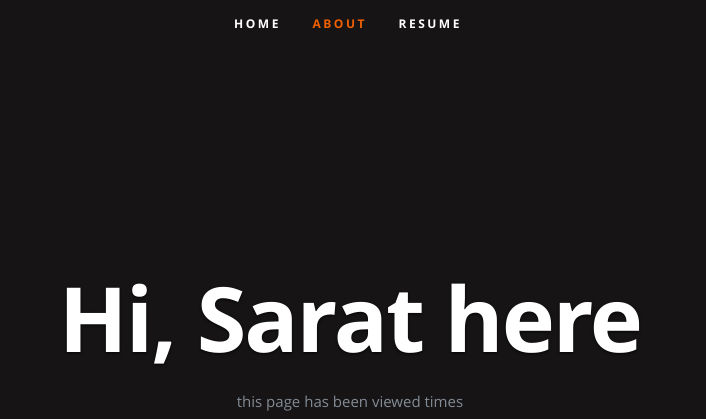
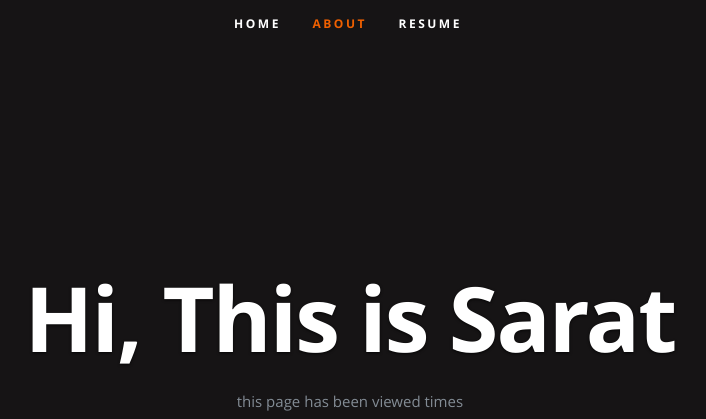
Before and after one commit to sarat-balogun/Azure-Resume, a plain HTML site: page frontend/index.html in a window 1280 px wide. Shown: the top 419 px of the page, without its empty margins (292-998 px from the left). Drawn offline with nearby package versions, Linux system fonts and the light colour scheme.

Commit message:
Update to FrontEnd

```diff
--- a/frontend/index.html
+++ b/frontend/index.html
@@ -54,7 +54,7 @@
 
       <div class="row banner">
          <div class="banner-text">
-            <h1 class="responsive-headline">Hi, Sarat here </h1>
+            <h1 class="responsive-headline">Hi, This is Sarat </h1>
 
             <p>this page has been viewed <a id="counter"></a> times </p>
             <ul class="social">
```
